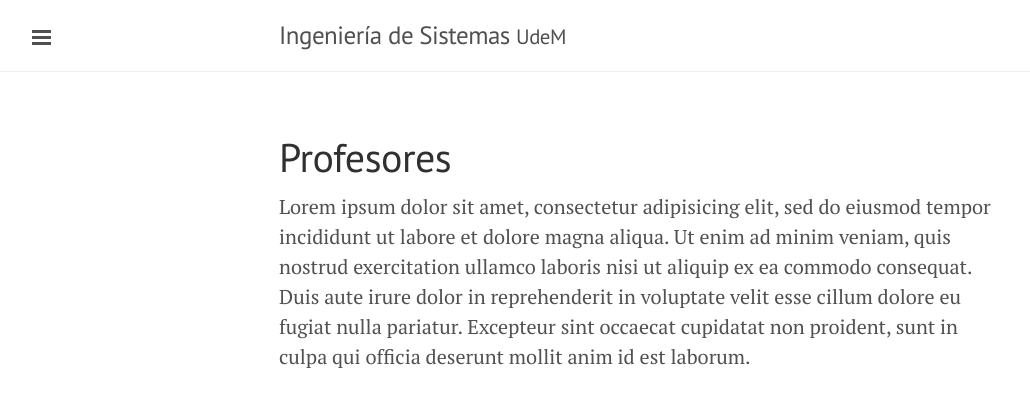
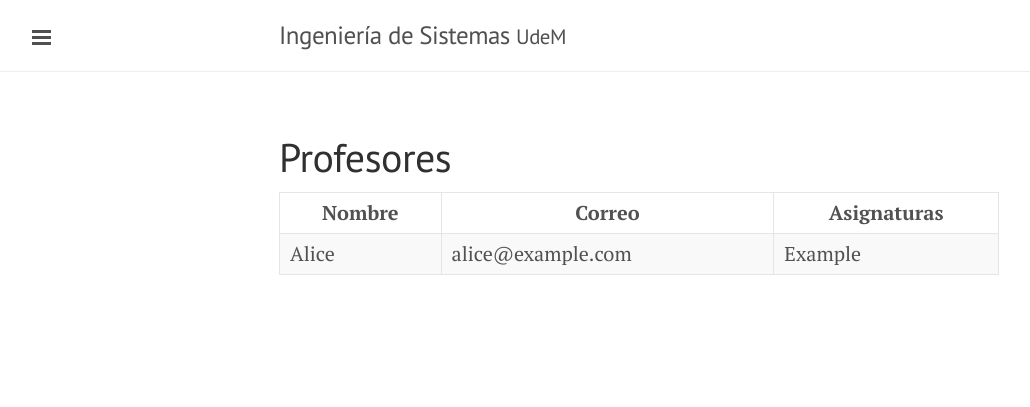
Before and after one commit to ingsistemasudem/ingsistemasudem.github.io, a Jekyll site: the page built from _pages/teachers/index.md, in a window 1280 px wide. Shown: the top 407 px of the page, without its empty margins (1-1031 px from the left). Built offline with Jekyll 4.4.1, drawn with Linux system fonts in a browser that asks for light colours.

Commit message:
add https and table to teacher pages

```diff
--- a/_includes/head.html
+++ b/_includes/head.html
@@ -1,5 +1,5 @@
 <head>
-  <link href="http://gmpg.org/xfn/11" rel="profile">
+  <link href="https://gmpg.org/xfn/11" rel="profile">
   <meta http-equiv="content-type" content="text/html; charset=utf-8">
 
   <!-- Enable responsiveness on mobile devices-->
@@ -15,7 +15,7 @@
 
   <!-- CSS -->
   <link rel="stylesheet" href="/css/main.css">
-  <link rel="stylesheet" href="http://fonts.googleapis.com/css?family=PT+Serif:400,400italic,700|PT+Sans:400">
+  <link rel="stylesheet" href="https://fonts.googleapis.com/css?family=PT+Serif:400,400italic,700|PT+Sans:400">
 
   <!-- RSS -->
   <link rel="alternate" type="application/rss+xml" title="RSS" href="/atom.xml">
--- a/_layouts/default.html
+++ b/_layouts/default.html
@@ -1,5 +1,5 @@
 <!DOCTYPE html>
-<html xmlns="http://www.w3.org/1999/xhtml" xml:lang="en" lang="en-us">
+<html xmlns="https://www.w3.org/1999/xhtml" xml:lang="en" lang="en-us">
 
   {% include head.html %}
 
--- a/_pages/teachers/index.md
+++ b/_pages/teachers/index.md
@@ -2,4 +2,19 @@
 title: Profesores
 permalink: /profesores/
 ---
-Lorem ipsum dolor sit amet, consectetur adipisicing elit, sed do eiusmod tempor incididunt ut labore et dolore magna aliqua. Ut enim ad minim veniam, quis nostrud exercitation ullamco laboris nisi ut aliquip ex ea commodo consequat. Duis aute irure dolor in reprehenderit in voluptate velit esse cillum dolore eu fugiat nulla pariatur. Excepteur sint occaecat cupidatat non proident, sunt in culpa qui officia deserunt mollit anim id est laborum.
+<table>
+  <thead>
+    <tr>
+      <th>Nombre</th>
+      <th>Correo</th>
+      <th>Asignaturas</th>
+    </tr>
+  </thead>
+  <tbody>
+    <tr>
+      <td>Alice</td>
+      <td>alice@example.com</td>
+      <td>Example</td>
+    </tr>
+  </tbody>
+</table>
```
Also changed, not shown: assets/favicons/safari-pinned-tab.svg.
